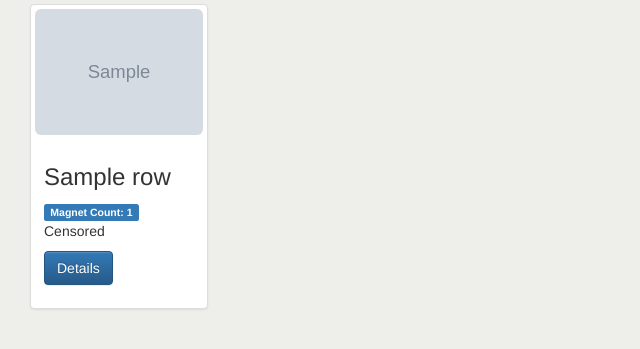
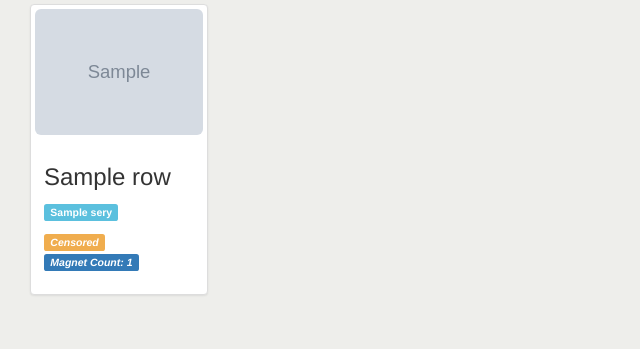
Before and after one commit to coolbadger/DjangoWeb, a Django app: template seed/templates/seed/actor_resource.html in a window 1280 px wide. Shown: the part 158-507 px from the top of the page, without its empty margins (0-640 px from the left). Run offline with Django 3.2, Linux system fonts and the light colour scheme; the template is opened without the code that fills it: most values are stand-ins (such as "Sample title", 1, 10 or a date in 2020); grey boxes marked "Sample" are stand-in pictures; parts of the project's set-up code (start-up, migrations or seed data) failed here and were passed over.

Commit message:
Update page view.

```diff
--- a/seed/templates/seed/movie_fluid.html
+++ b/seed/templates/seed/movie_fluid.html
@@ -7,18 +7,23 @@
         <img src="{{ row.movie_img_url }}" alt="" onclick="window.open('{{ row.movie_url }}')" class="img-rounded link"
              width="100%">
         <div class="caption"><h3>{{ row.title }}</h3>
-            {% if row.mag_count > 0 %}
-                <p class="label label-primary">{% trans 'Magnet Count: ' %}{{ row.mag_count }}</p>
-            {% else %}
-                <p class="label label-warning">{% trans 'Magnet Count: ' %}{{ row.mag_count }}</p>
+
+            {% if row.series_id %}
+                <p>
+                    <a href="/seed/series/{{ row.series_id }}" class="label label-info" target="_blank">
+                        {{ row.series.name }}
+                    </a>
+                </p>
             {% endif %}
-            <p>{% if row.uncensored == 'y' %}{% trans 'Uncensored' %}{% else %}
-                {% trans 'Censored' %}{% endif %}</p>
             <p>
-                <a href="{{ row.movie_url }}" target="_blank" class="btn btn-primary"
-                   role="button">{% trans 'Details' %}</a>
-                {#                <a href="/seed/actor/{{ row.id }}" target="_blank" class="btn btn-default"#}
-                {#                   role="button">{% trans 'Resources' %}</a>#}
+                {% if row.uncensored == 'y' %}<i class="label label-danger">{% trans 'Uncensored' %}</i>{% else %}
+                    <i class="label label-warning">{% trans 'Censored' %}</i>{% endif %}
+
+                {% if row.mag_count > 0 %}
+                    <i class="label label-primary">{% trans 'Magnet Count: ' %}{{ row.mag_count }}</i>
+                {% else %}
+                    <i class="label label-warning">{% trans 'Magnet Count: ' %}{{ row.mag_count }}</i>
+                {% endif %}
             </p>
         </div>
     </div>
```
